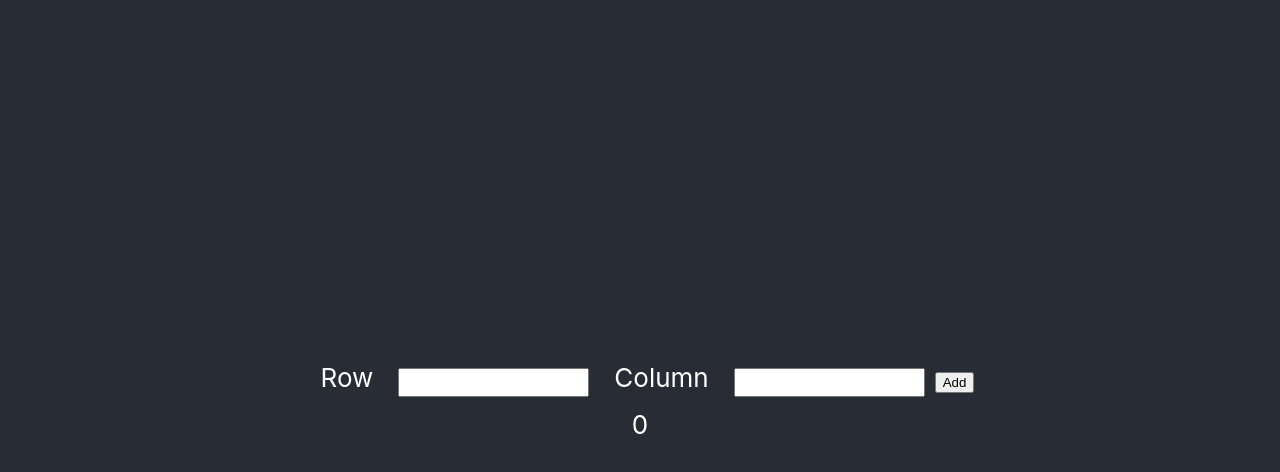
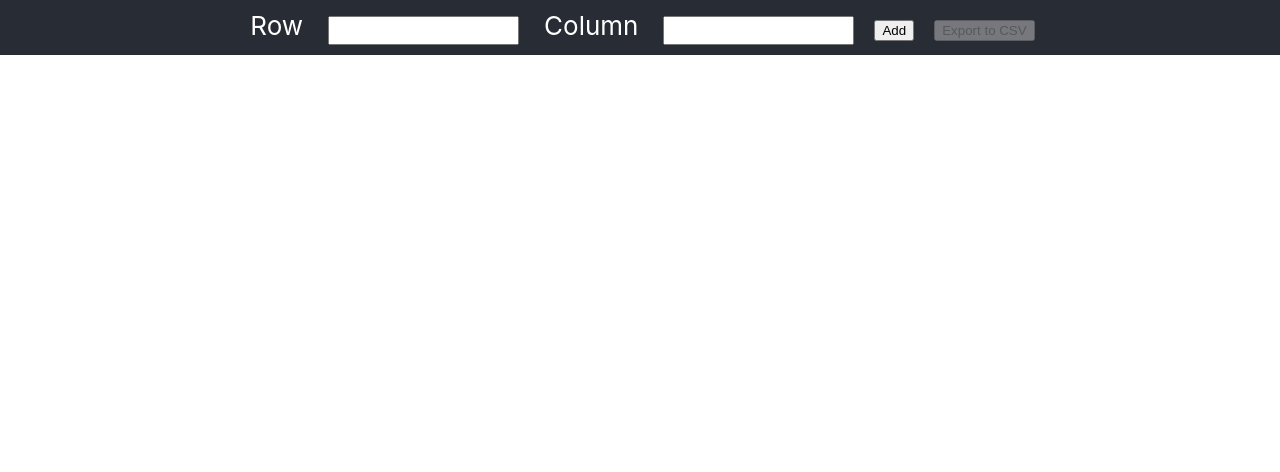
Before and after one commit to ketanthakkar/TableComponent, a React (Create React App) app: page / in a window 1280 px wide. Shown: the top 472 px of the page. Built offline with nearby package versions, Linux system fonts and the light colour scheme.

Commit message:
Export to csv

```diff
--- a/src/App.css
+++ b/src/App.css
@@ -3,12 +3,10 @@
 }
 
 .App-header {
-  background-color: #282c34;
   min-height: 100vh;
   display: flex;
   flex-direction: column;
   align-items: center;
-  justify-content: center;
   font-size: calc(10px + 2vmin);
   color: white;
 }
@@ -23,5 +21,11 @@ input{
 }
 
 .userInput {
+  background-color: #282c34;
+  width: 100%;
+  padding: 10px;
+}
 
+.userInput > * {
+  margin: 0 10px;
 }
--- a/src/App.js
+++ b/src/App.js
@@ -14,12 +14,17 @@ class App extends Component {
     this.handleClick = this.handleClick.bind(this);
   }
 
+  //Add row and column click handler
   handleClick() {
     let numberOfColumn = 0;
     let numberOfRow = 0;
 
     numberOfRow = this.refs.row.value;
     numberOfColumn = this.refs.column.value;
+
+    if(numberOfRow > 0 && numberOfColumn > 0) {
+      this.refs.exportBtn.disabled = false;
+    }
 
     var rowCount = Array.from({ length: numberOfRow }).map((_, rowIdx) => (
       <tr key={rowIdx}>{
@@ -28,7 +33,7 @@ class App extends Component {
         ))
       }
       <td>
-        <input  type="button" onClick={() => this.onDeleteEvent(rowIdx)} value="X" />
+        <input type="button" onClick={() => this.onDeleteEvent(rowIdx)} value="X" />
       </td>
       </tr>
 
@@ -41,6 +46,46 @@ class App extends Component {
     });
   }
 
+
+  ////Export CSV Click handler
+  onExportClick() {
+    var html = document.querySelector("table").outerHTML;
+	  this.export_to_csv(html, "table.csv");
+  }
+
+  //Export to CSV function
+  export_to_csv(html, filename) {
+    var csv = [];
+    var rows = document.querySelectorAll("table tr");
+
+      for (var i = 0; i < rows.length-1; i++) {
+        var row = [], cols = rows[i].querySelectorAll("input");
+
+          for (var j = 0; j < cols.length; j++) {
+              row.push(cols[j].value);
+          }
+
+      csv.push(row.join(","));
+    }
+    this.download_csv(csv.join("\n"), filename);
+  }
+
+  //Download CSV method
+  download_csv(csv, filename) {
+      var csvFile;
+      var downloadLink;
+
+      csvFile = new Blob([csv], {type: "text/csv"});
+
+      downloadLink = document.createElement("a");
+      downloadLink.download = filename;
+      downloadLink.href = window.URL.createObjectURL(csvFile);
+      downloadLink.style.display = "none";
+      document.body.appendChild(downloadLink);
+      downloadLink.click();
+  }
+
+  //Delete row handler
   onDeleteEvent = id => {
     let rowCount = this.state.rowCount;
     rowCount.splice(id, 1);
@@ -56,12 +101,15 @@ class App extends Component {
       <header className="App-header">
           <div className="userInput">
             <label>Row</label>
-            <input type="number" ref="row" />
+            <input type="text" ref="row" maxLength="2" onkeyup="this.value = this.value.replace(/[^a-z]/, '')" />
             <label>Column</label>
-            <input type="number" ref="column" />
+            <input type="text" ref="column" maxLength="2" onkeyup="this.value = this.value.replace(/[^a-z]/, '')" />
             <button onClick={this.handleClick}>Add</button>
+            <button ref="exportBtn" disabled onClick={() => this.onExportClick()}>Export to CSV</button>
           </div>
-          <Table rowCount={ this.state.rowCount } />
+          <div className="display">
+            <Table rowCount={ this.state.rowCount } />
+          </div>
         </header>
       </div>
     );
@@ -74,9 +122,7 @@ class Table extends Component {
       return (
         <div id="Table">
           <table>
-            <tbody>
               {rowCount}
-            </tbody>
           </table>
         </div>
       );
```
